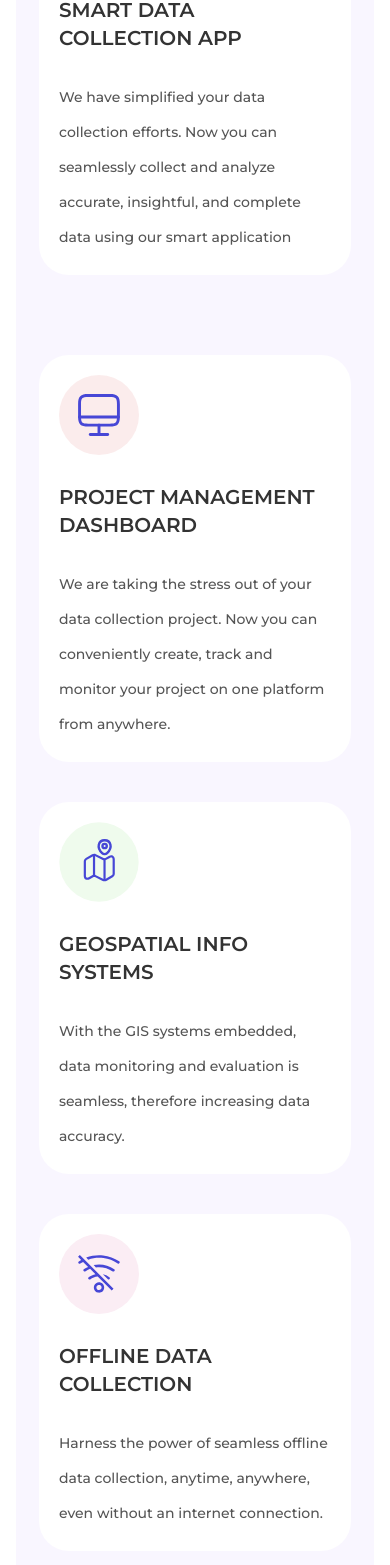
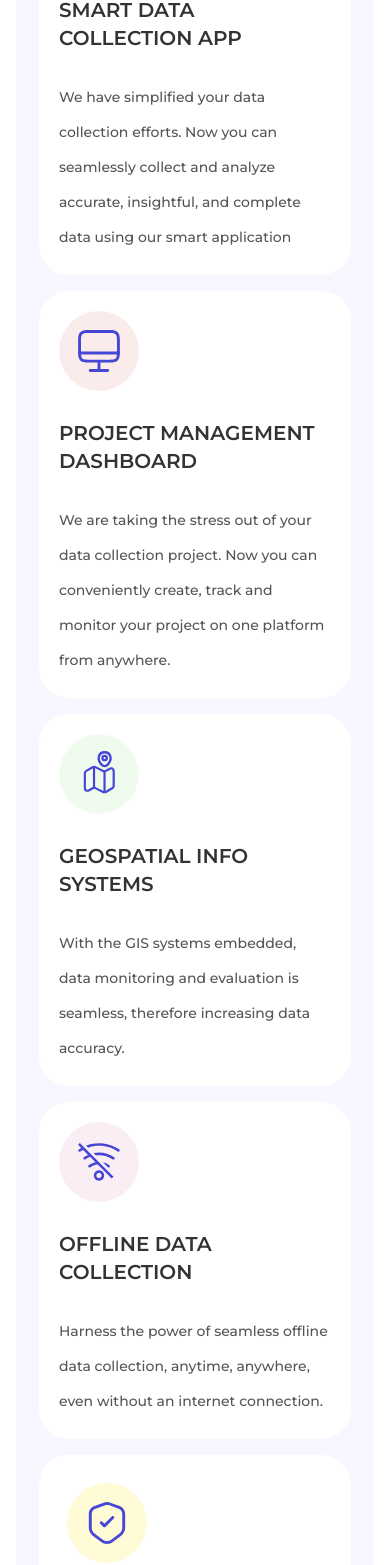
Before and after one commit to Daniekeys/temporary-hosting, a Next.js app: page /home in a window 390 px wide. Shown: the part 2159-3724 px from the top of the page. Built offline with nearby package versions, Linux system fonts and the light colour scheme.

Commit message:
fixed now

```diff
--- a/components/LandingPage/HomeFeatures.tsx
+++ b/components/LandingPage/HomeFeatures.tsx
@@ -45,7 +45,7 @@ function HomeFeatures() {
         </p>
 
         <div className="bg-[#F9F6FF] container-border w-full h-auto rounded-[50px] p-5 lg:p-[30px] mt-5 lg:mt-20  relative flow-hide ">
-          <div className="w-full h-auto grid grid-cols-1 lg:grid-cols-2 items-center gap-10">
+          <div className="w-full h-auto grid grid-cols-1 lg:grid-cols-2 items-center gap-4 lg:gap-10">
             <div
               className=" w-full  h-fit lg:h-full rounded-[30px] py-5 lg:py-10 px-5 lg:px-[30px]   cursor-default boxlee"
               // data-aos="fade-up"
@@ -65,7 +65,7 @@ function HomeFeatures() {
             </div>
 
             <div
-              className="boxlee w-full   h-fit lg:h-full rounded-[30px] p-5 lg:p-7 mt-10 md:mt-0   cursor-default"
+              className="boxlee w-full   h-fit lg:h-full rounded-[30px] p-5 lg:p-7  md:mt-0   cursor-default"
               // data-aos="fade-up"
               // data-aos-duration="1000"
               // data-aos-delay="300"
@@ -88,7 +88,7 @@ function HomeFeatures() {
             </div>
           </div>
 
-          <div className="w-full h-auto grid grid-cols-1 lg:grid-cols-3 gap-10 justify-between items-center mt-10">
+          <div className="w-full h-auto grid grid-cols-1 lg:grid-cols-3 gap-4 lg:gap-10 justify-between items-center mt-4 lg:mt-10">
             <div
               className="boxlee w-full h-fit lg:h-full  rounded-[30px] p-5 lg:p-7  cursor-default"
               // data-aos="fade-up"
```
